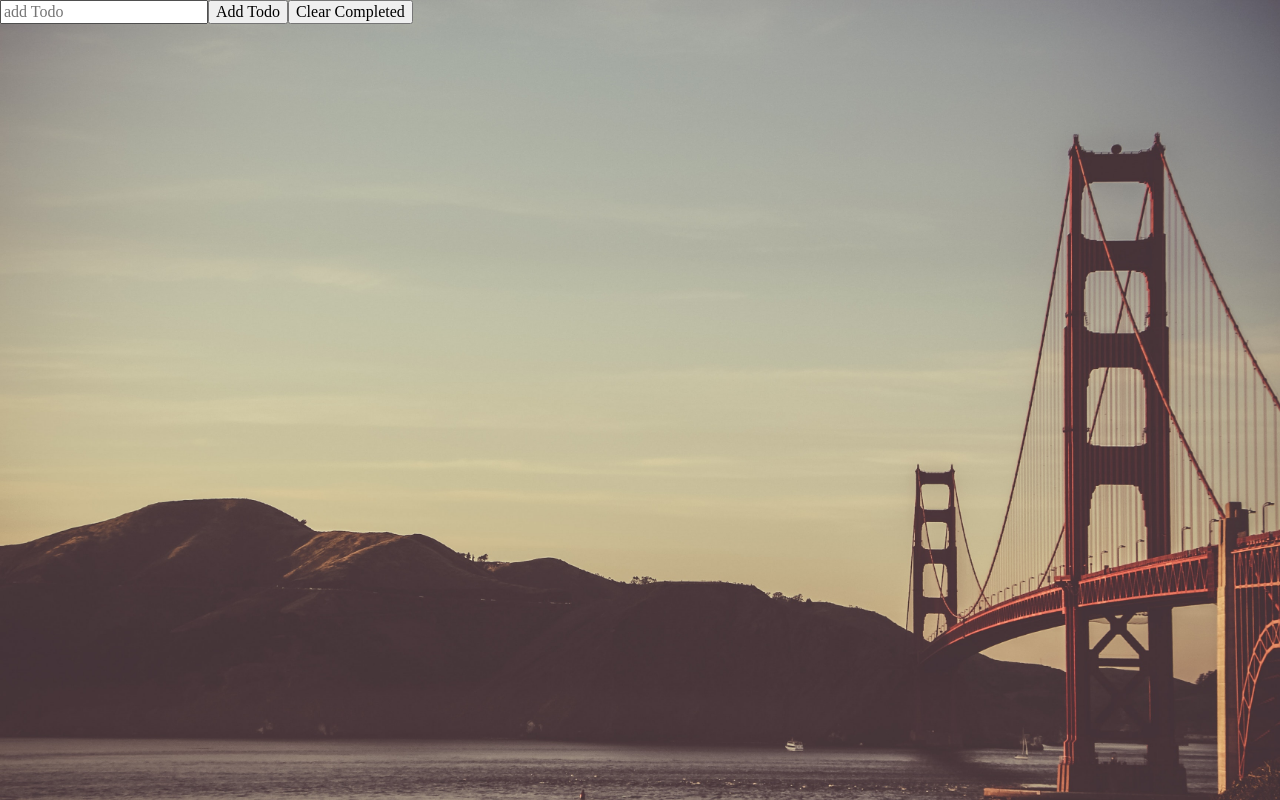
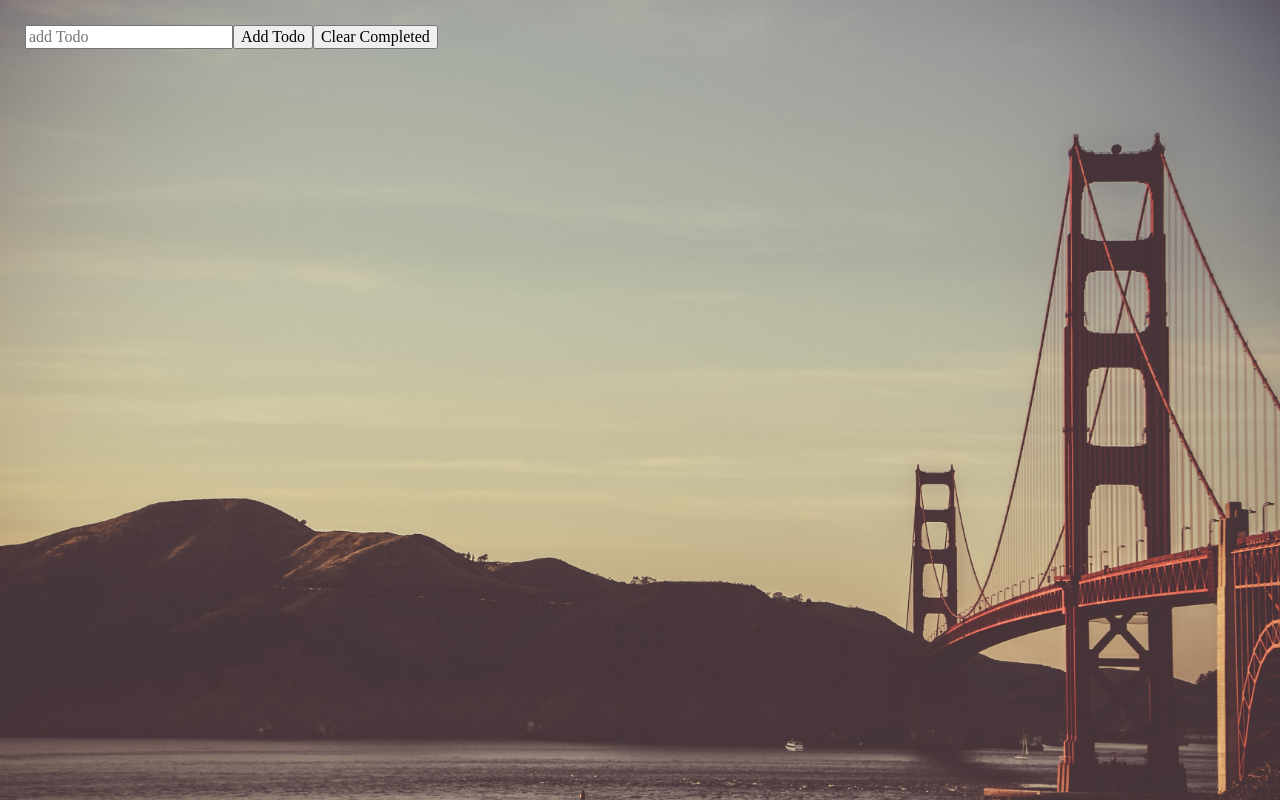
Before and after one commit to bdurbcs6/react-todo, a React (Create React App) app: page / in a window 1280 px wide. Built offline with nearby package versions, Linux system fonts and the light colour scheme.

Commit message:
added css file for form component, working on the styling and placement

```diff
--- /dev/null
+++ b/src/components/TodoComponents/TodoForm.css
@@ -0,0 +1,5 @@
+
+.main-form {
+  margin-left: 25px;
+  padding-top: 25px;
+}
--- a/src/components/TodoComponents/TodoForm.js
+++ b/src/components/TodoComponents/TodoForm.js
@@ -1,8 +1,9 @@
 import React from 'react';
+import '../TodoComponents/TodoForm.css';
 
 const TodoForm = props => {
   return (
-    <form>
+    <form className="main-form">
       <input
         onChange={props.handleChange}
         type="text"
```
Also changed, not shown: src/App.css (line endings or trailing spaces).
